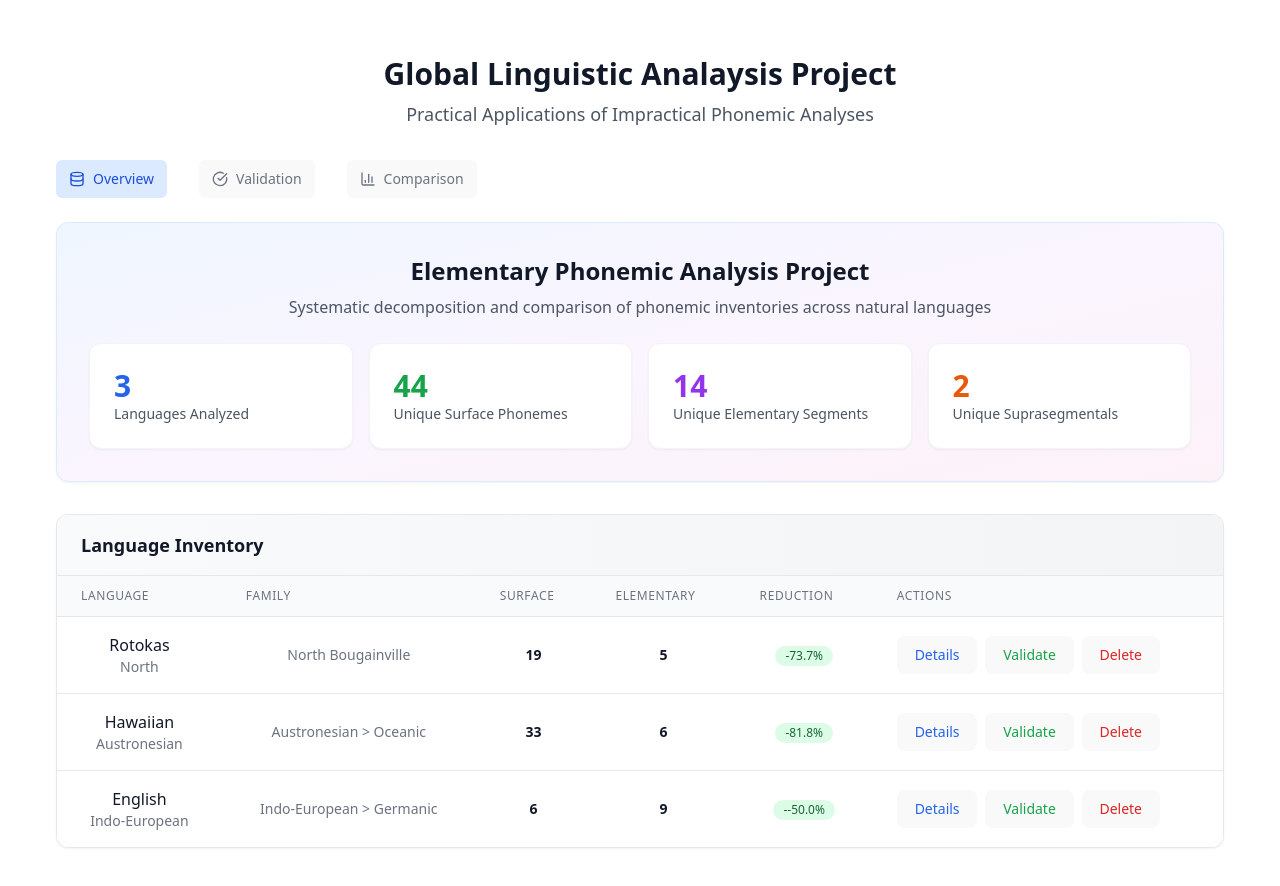
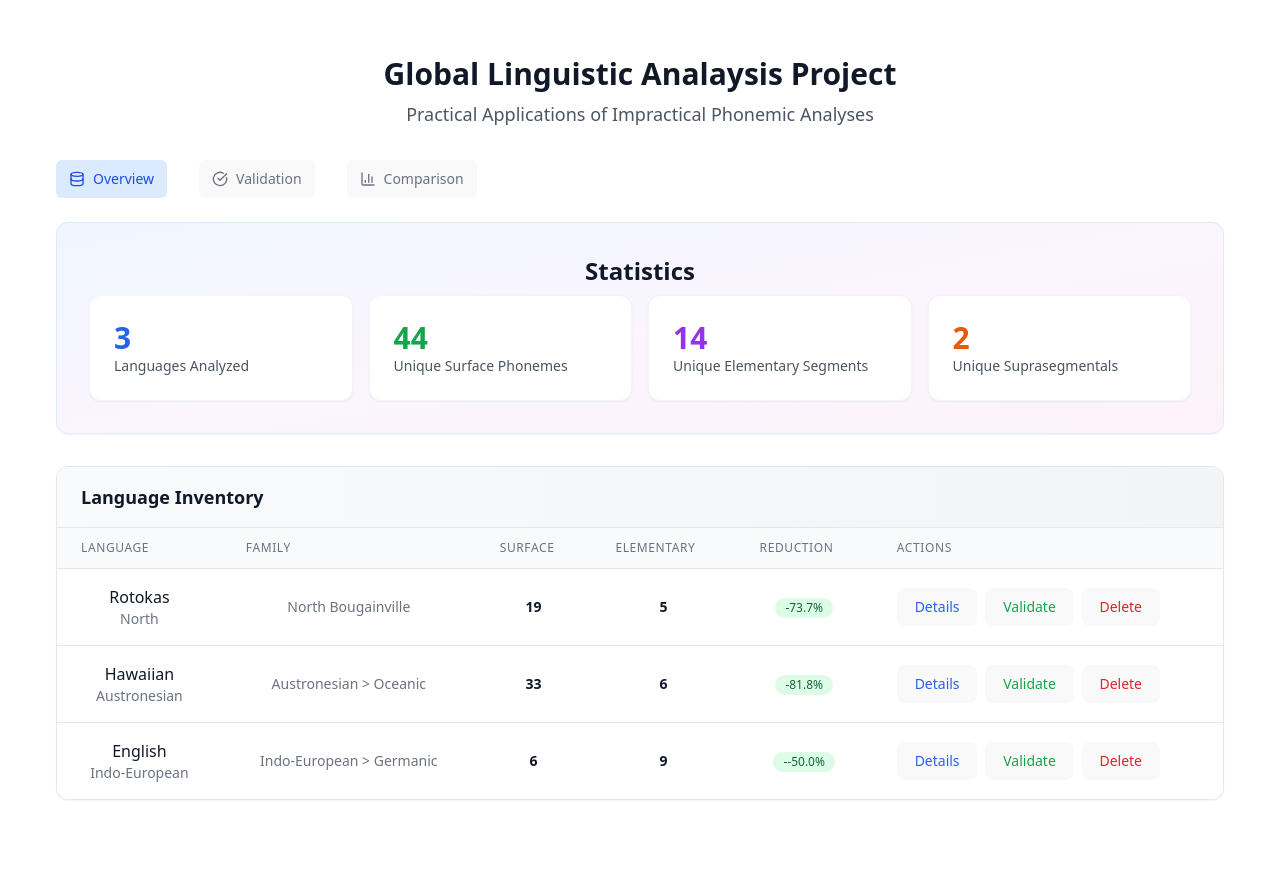
Before and after one commit to Castroyesid/glap, a React (Create React App) app: page / in a window 1280 px wide. Shown: the top 886 px of the page. Built offline with nearby package versions, Linux system fonts and the light colour scheme; the HTML template or start-up script is replaced by a standard one.

Commit message:
update(?)

```diff
--- a/src/components/ComprehensivePhonemicSystem.jsx
+++ b/src/components/ComprehensivePhonemicSystem.jsx
@@ -1014,7 +1014,7 @@ English,Indo-European,en,52.0,-1.0,"ɪ ɛ æ ʊ ʌ ɒ","i e æ u o ɒ",length,6,
                                 <span className="bg-purple-100 text-purple-800 px-2 py-1 rounded font-medium">/{mapping.elementary}/</span>
                               )}
                             </td>
-                            <td className="px-4 py-3 text-sm">
+                            <td className="px-4 py-3 text-sm text-right">
                               {editing ? (
                                 <input
                                   value={mapping.notes || mapping.rule || ''}
@@ -1026,7 +1026,7 @@ English,Indo-European,en,52.0,-1.0,"ɪ ɛ æ ʊ ʌ ɒ","i e æ u o ɒ",length,6,
                               )}
                             </td>
                             {editing && (
-                              <td className="px-4 py-3 text-sm">
+                              <td className="px-4 py-3 text-sm text-right">
                                 <button
                                   onClick={() => deleteMapping(idx)}
                                   className="text-red-600 hover:text-red-800 font-medium"
@@ -1145,11 +1145,13 @@ English,Indo-European,en,52.0,-1.0,"ɪ ɛ æ ʊ ʌ ɒ","i e æ u o ɒ",length,6,
         {/* Header Section */}
         <div className="bg-gradient-to-br from-blue-50 via-purple-50 to-pink-50 p-8 rounded-xl border border-blue-100 shadow-sm">
           <h3 className="text-2xl font-bold text-gray-900 mb-2">
-            Elementary Phonemic Analysis Project
+            Statistics
           </h3>
+          {/*
           <p className="text-gray-600 mb-6">
             Systematic decomposition and comparison of phonemic inventories across natural languages
           </p>
+          */}
           <div className="grid grid-cols-2 md:grid-cols-4 gap-4">
             <button
               onClick={scrollToLanguageInventory}
```
